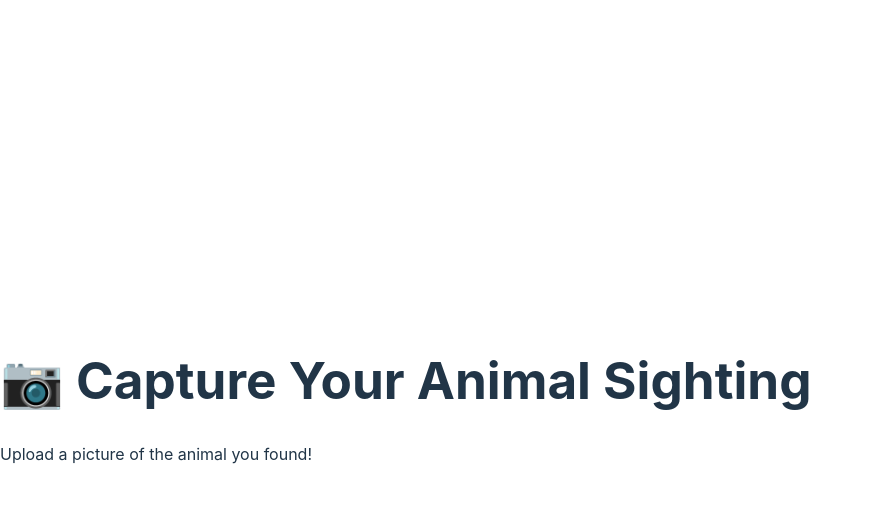
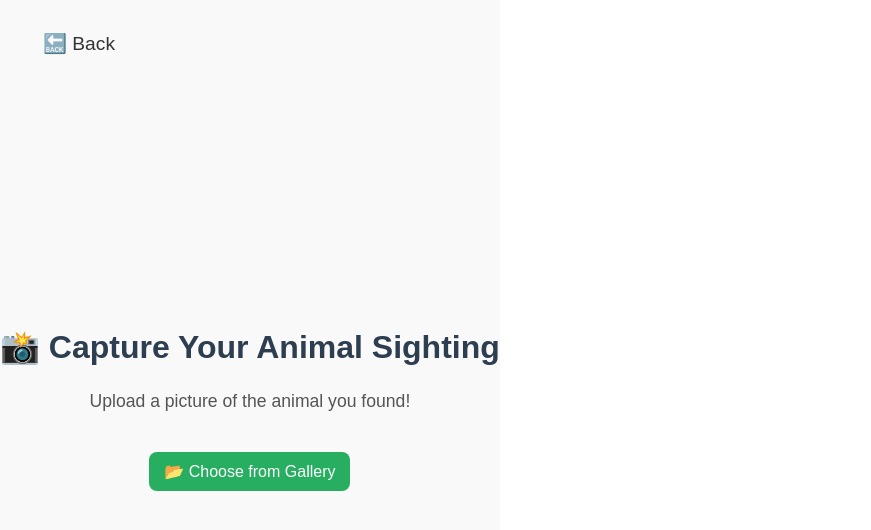
Before and after one commit to emily-su-dev/Deervolution, a React (Vite) app in the folder frontend/: page /picture in a window 1280 px wide. Shown: the top 530 px of the page, without its empty margins (0-871 px from the left). Built offline with nearby package versions, Linux system fonts and the light colour scheme.

Commit message:
enable camera input

```diff
--- a/frontend/src/pages/Activity/Activity.tsx
+++ b/frontend/src/pages/Activity/Activity.tsx
@@ -86,7 +86,6 @@ const Activity: React.FC = () => {
             getNearestPlace(newLocation); // Fetch updated place name
 
             if (map && marker) {
-              map.setCenter(newLocation);
               marker.setPosition(newLocation);
             }
           },
--- a/frontend/src/pages/Picture/Picture.css
+++ b/frontend/src/pages/Picture/Picture.css
@@ -0,0 +1,79 @@
+/* Full page container */
+.picture-container {
+    display: flex;
+    flex-direction: column;
+    align-items: center;
+    justify-content: center;
+    text-align: center;
+    height: 100vh;
+    background-color: #f9f9f9;
+    font-family: "Arial", sans-serif;
+    position: relative;
+}
+
+/* Back button (top-left) */
+.back-button {
+    position: absolute;
+    top: 20px;
+    left: 20px;
+    background: none;
+    border: none;
+    font-size: 1.2rem;
+    cursor: pointer;
+    color: #333;
+    transition: 0.2s;
+}
+
+.back-button:hover {
+    color: #007bff;
+}
+
+/* Title and subtitle */
+.title {
+    font-size: 2rem;
+    font-weight: bold;
+    margin-bottom: 5px;
+}
+
+.subtitle {
+    font-size: 1.1rem;
+    color: #555;
+}
+
+/* Button group for camera and gallery */
+.button-group {
+    display: flex;
+    flex-direction: column;
+    gap: 10px;
+    margin-top: 20px;
+}
+
+/* Upload buttons */
+.upload-button {
+    background-color: #27ae60;
+    color: white;
+    font-size: 1rem;
+    padding: 10px 15px;
+    border: none;
+    border-radius: 8px;
+    cursor: pointer;
+    transition: 0.3s;
+}
+
+.upload-button:hover {
+    background-color: #2ecc71;
+    transform: scale(1.05);
+}
+
+/* Hidden file input */
+.hidden-input {
+    display: none;
+}
+
+/* Preview uploaded image */
+.preview-image {
+    margin-top: 20px;
+    max-width: 80%;
+    border-radius: 10px;
+    box-shadow: 0px 4px 10px rgba(0, 0, 0, 0.2);
+}
--- a/frontend/src/pages/Picture/Picture.tsx
+++ b/frontend/src/pages/Picture/Picture.tsx
@@ -1,11 +1,60 @@
-import React from "react";
+import React, { useRef, useState } from "react";
+import { useNavigate } from "react-router-dom";
+import "./Picture.css"; // Import the CSS file
 
 const Picture: React.FC = () => {
+    const navigate = useNavigate(); // Navigation hook
+    const fileInputRef = useRef<HTMLInputElement>(null); // Reference for file input
+    const [previewImage, setPreviewImage] = useState<string | null>(null); // Preview uploaded image
+
+    // Handle image selection
+    const handleImageChange = (event: React.ChangeEvent<HTMLInputElement>) => {
+        if (event.target.files && event.target.files[0]) {
+            const file = event.target.files[0];
+            const imageURL = URL.createObjectURL(file); // Create preview URL
+            setPreviewImage(imageURL);
+        }
+    };
+
+    // Open file picker when "Choose from Gallery" button is clicked
+    const openFilePicker = () => {
+        if (fileInputRef.current) {
+            fileInputRef.current.click();
+        }
+    };
+
     return (
-        <div>
-            <h1>📷 Capture Your Animal Sighting</h1>
-            <p>Upload a picture of the animal you found!</p>
-            {/* Add a file upload or camera capture input here later */}
+        <div className="picture-container">
+            {/* Back Button */}
+            <button className="back-button" onClick={() => navigate("/activity")}>🔙 Back</button>
+
+            {/* Page Title */}
+            <h1 className="title">📸 Capture Your Animal Sighting</h1>
+            <p className="subtitle">Upload a picture of the animal you found!</p>
+
+            {/* Camera Input */}
+            <div className="button-group">
+                <input
+                    type="file"
+                    accept="image/*"
+                    capture="environment" // Opens the camera by default
+                    onChange={handleImageChange}
+                    className="hidden-input"
+                />
+                <button className="upload-button" onClick={openFilePicker}>📂 Choose from Gallery</button>
+            </div>
+
+            {/* Hidden File Input for Gallery Upload */}
+            <input
+                type="file"
+                accept="image/*"
+                ref={fileInputRef}
+                onChange={handleImageChange}
+                className="hidden-input"
+            />
+
+            {/* Preview Uploaded Image */}
+            {previewImage && <img src={previewImage} alt="Uploaded" className="preview-image" />}
         </div>
     );
 };
```
